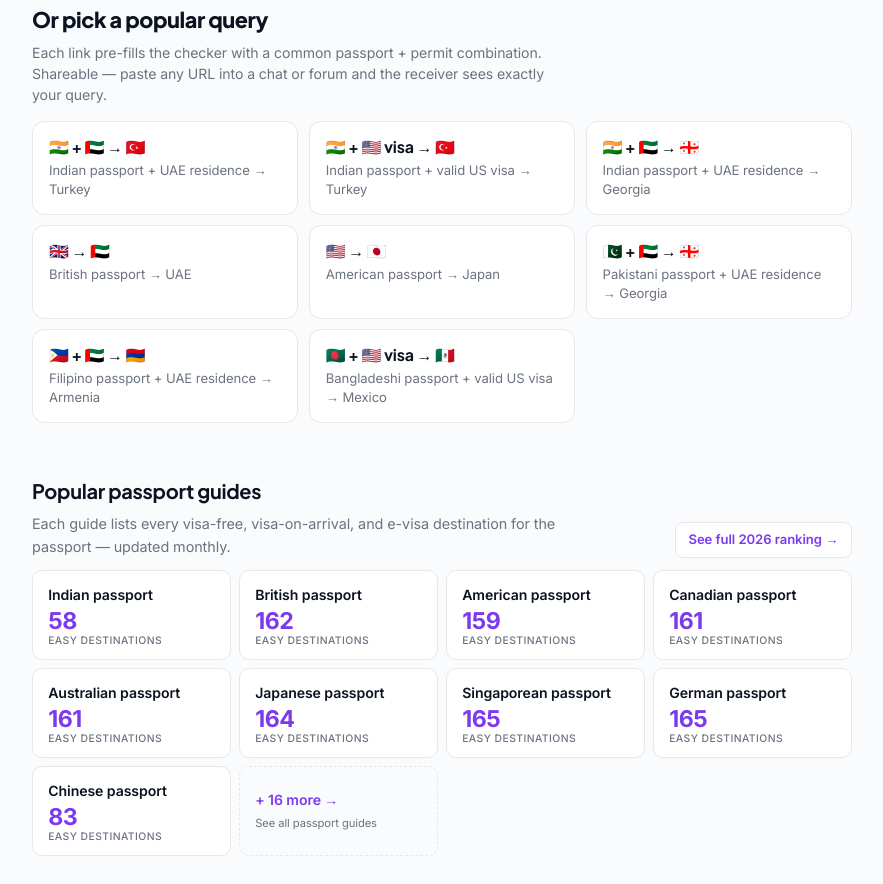
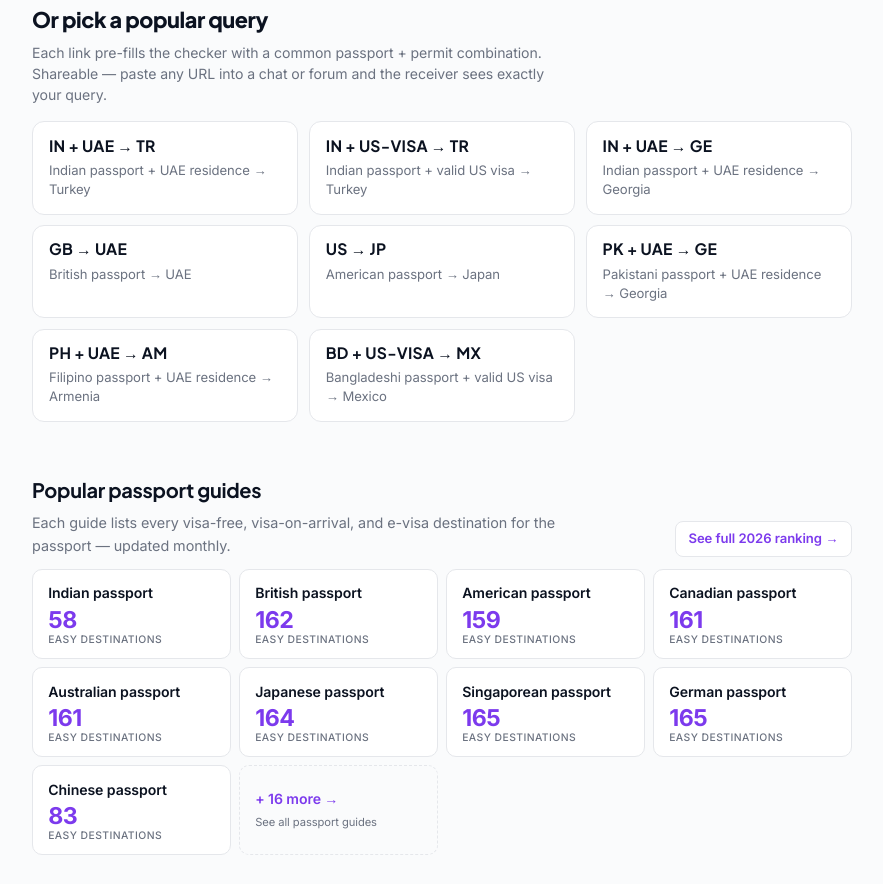
Before and after one commit to dppalukuri/BlackHole, an Astro site in the folder data-products/visapathway/: page / in a window 1280 px wide. Shown: the part 1184-2068 px from the top of the page, without its empty margins (198-1081 px from the left). Built offline with nearby package versions, Linux system fonts and the light colour scheme; Astro itself is replaced by a stand-in of ours.

Commit message:
visapathway: fix popular-queries label rendering — uppercase + no inline lowercase
The labels were "🇮🇳 + 🇺🇸 visa → 🇹🇷" — flag emojis don't render on Windows
(or many other systems where the system fonts lack flag glyphs), so the
regional-indicator pairs collapsed into letter-pairs ("IN", "US", "TR").
That was actually fine — but the lowercase word "visa" sandwiched between
all-caps country codes ("IN + US visa → TR") read as a typo / inconsistent
font weight on the live site.

Two fixes:
1. Rewrote all 8 labels to be plain ISO-style codes with consistent case:
   "IN + UAE → TR", "IN + US-VISA → TR", "GB → UAE", "US → JP", etc.
   Hyphenated US-VISA so "US" + "VISA" don't visually drift apart.
2. Added `text-transform: uppercase` + small letter-spacing to .pq-label
   so any future label that drifts to lowercase stays visually consistent.
   Also enabled tabular-numerals OpenType feature so the arrows align.

Builds: Astro 6, 98 pages clean.

Co-Authored-By: Claude Opus 4.7 (1M context) <noreply@anthropic.com>

```diff
--- a/data-products/visapathway/src/pages/index.astro
+++ b/data-products/visapathway/src/pages/index.astro
@@ -132,35 +132,35 @@ const jsonLd = {
     <p class="section-sub">Each link pre-fills the checker with a common passport + permit combination. Shareable — paste any URL into a chat or forum and the receiver sees exactly your query.</p>
     <div class="pq-grid">
       <a href="/?p=India&perm=UAE%20Residence%20Permit&d=Turkey" class="pq-card">
-        <div class="pq-label">🇮🇳 + 🇦🇪 → 🇹🇷</div>
+        <div class="pq-label">IN + UAE → TR</div>
         <div class="pq-desc">Indian passport + UAE residence → Turkey</div>
       </a>
       <a href="/?p=India&perm=Valid%20US%20Visa%20(B1%2FB2)&d=Turkey" class="pq-card">
-        <div class="pq-label">🇮🇳 + 🇺🇸 visa → 🇹🇷</div>
+        <div class="pq-label">IN + US-VISA → TR</div>
         <div class="pq-desc">Indian passport + valid US visa → Turkey</div>
       </a>
       <a href="/?p=India&perm=UAE%20Residence%20Permit&d=Georgia" class="pq-card">
-        <div class="pq-label">🇮🇳 + 🇦🇪 → 🇬🇪</div>
+        <div class="pq-label">IN + UAE → GE</div>
         <div class="pq-desc">Indian passport + UAE residence → Georgia</div>
       </a>
       <a href="/?p=United%20Kingdom&d=United%20Arab%20Emirates" class="pq-card">
-        <div class="pq-label">🇬🇧 → 🇦🇪</div>
+        <div class="pq-label">GB → UAE</div>
         <div class="pq-desc">British passport → UAE</div>
       </a>
       <a href="/?p=United%20States&d=Japan" class="pq-card">
-        <div class="pq-label">🇺🇸 → 🇯🇵</div>
+        <div class="pq-label">US → JP</div>
         <div class="pq-desc">American passport → Japan</div>
       </a>
       <a href="/?p=Pakistan&perm=UAE%20Residence%20Permit&d=Georgia" class="pq-card">
-        <div class="pq-label">🇵🇰 + 🇦🇪 → 🇬🇪</div>
+        <div class="pq-label">PK + UAE → GE</div>
         <div class="pq-desc">Pakistani passport + UAE residence → Georgia</div>
       </a>
       <a href="/?p=Philippines&perm=UAE%20Residence%20Permit&d=Armenia" class="pq-card">
-        <div class="pq-label">🇵🇭 + 🇦🇪 → 🇦🇲</div>
+        <div class="pq-label">PH + UAE → AM</div>
         <div class="pq-desc">Filipino passport + UAE residence → Armenia</div>
       </a>
       <a href="/?p=Bangladesh&perm=Valid%20US%20Visa%20(B1%2FB2)&d=Mexico" class="pq-card">
-        <div class="pq-label">🇧🇩 + 🇺🇸 visa → 🇲🇽</div>
+        <div class="pq-label">BD + US-VISA → MX</div>
         <div class="pq-desc">Bangladeshi passport + valid US visa → Mexico</div>
       </a>
     </div>
@@ -377,8 +377,10 @@ const jsonLd = {
     .pq-card:hover { border-color: var(--primary); transform: translateY(-1px); box-shadow: 0 6px 16px -8px rgba(124,58,237,.25); }
     .pq-label {
       font-family: 'Plus Jakarta Sans', 'Inter', sans-serif;
-      font-size: 1rem; font-weight: 700; letter-spacing: -.01em;
+      font-size: .98rem; font-weight: 700; letter-spacing: .015em;
       color: var(--text); line-height: 1.2;
+      text-transform: uppercase;
+      font-feature-settings: "tnum" 1;  /* tabular nums for arrow alignment */
     }
     .pq-desc {
       font-family: 'Inter', sans-serif;
```
Also changed, not shown: 4 other files.
